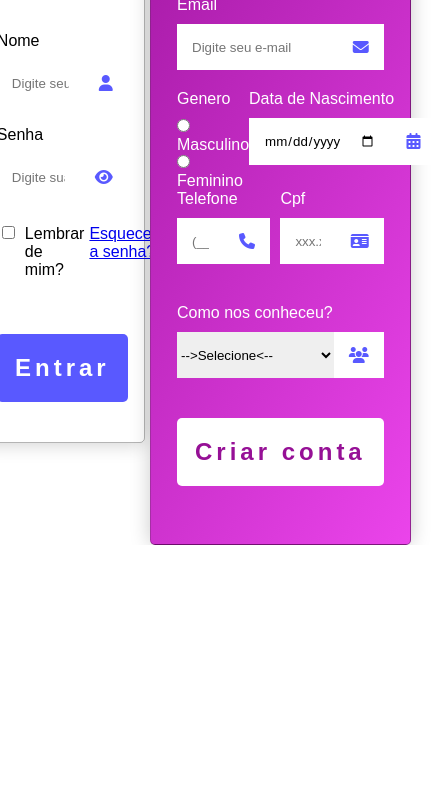
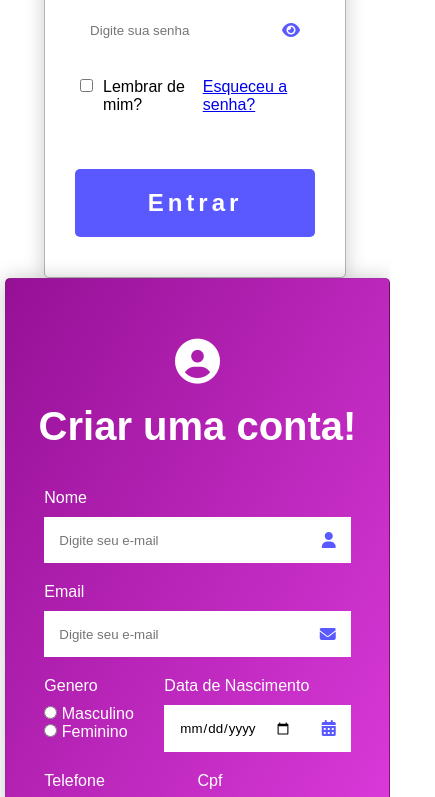
Before and after one commit to guuiloeblein/Formulario, a plain HTML site: page index.html in a window 390 px wide. Shown: the part 354-1151 px from the top of the page, 435 px wide, since content can reach past the window. Before the commit the page ends 899 px from the top, so only its background shows below. Drawn offline with Linux system fonts and the light colour scheme.

Commit message:
Update style.css

```diff
--- a/style.css
+++ b/style.css
@@ -196,3 +196,14 @@ form .loginFlex {
     color: rgb(150, 16, 150);
     background-size: ;
 }
+
+
+
+
+@media (min-width:320px) and (max-width:768px) {
+
+    .container {
+        flex-direction: column;
+    }
+
+}
```
